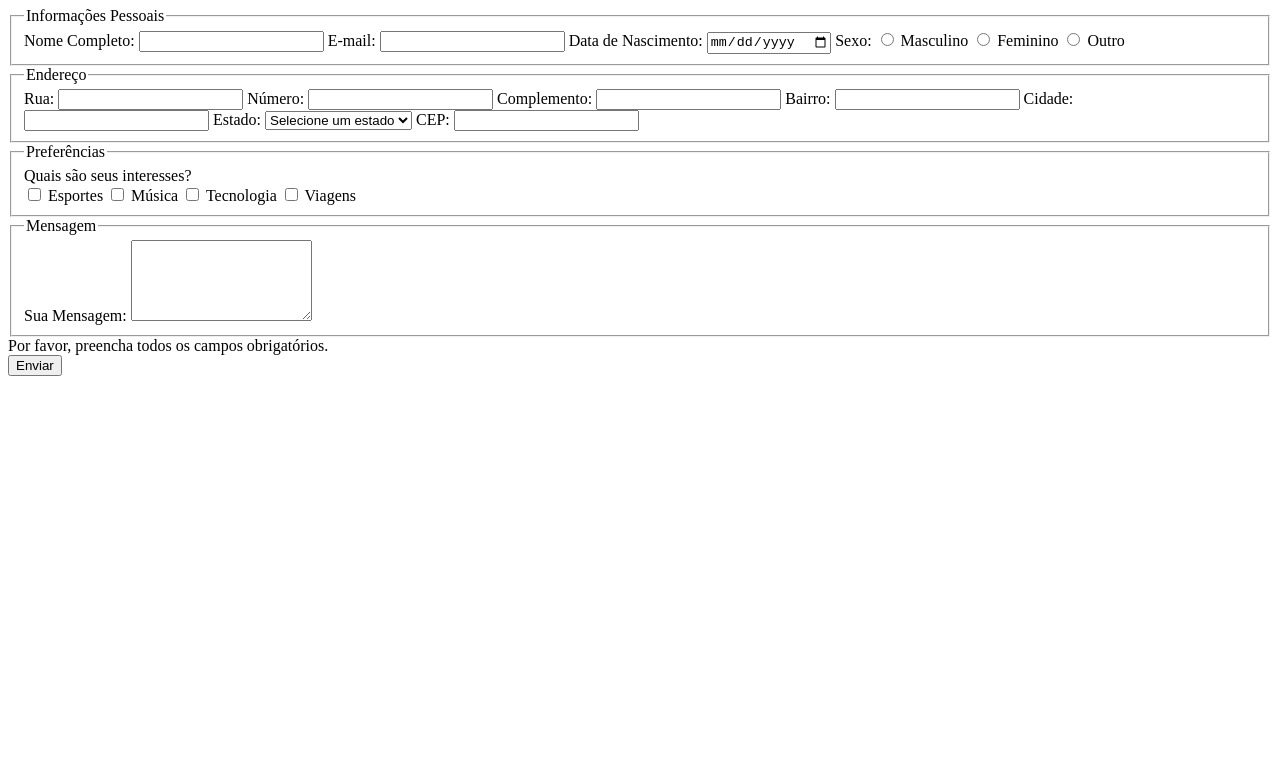
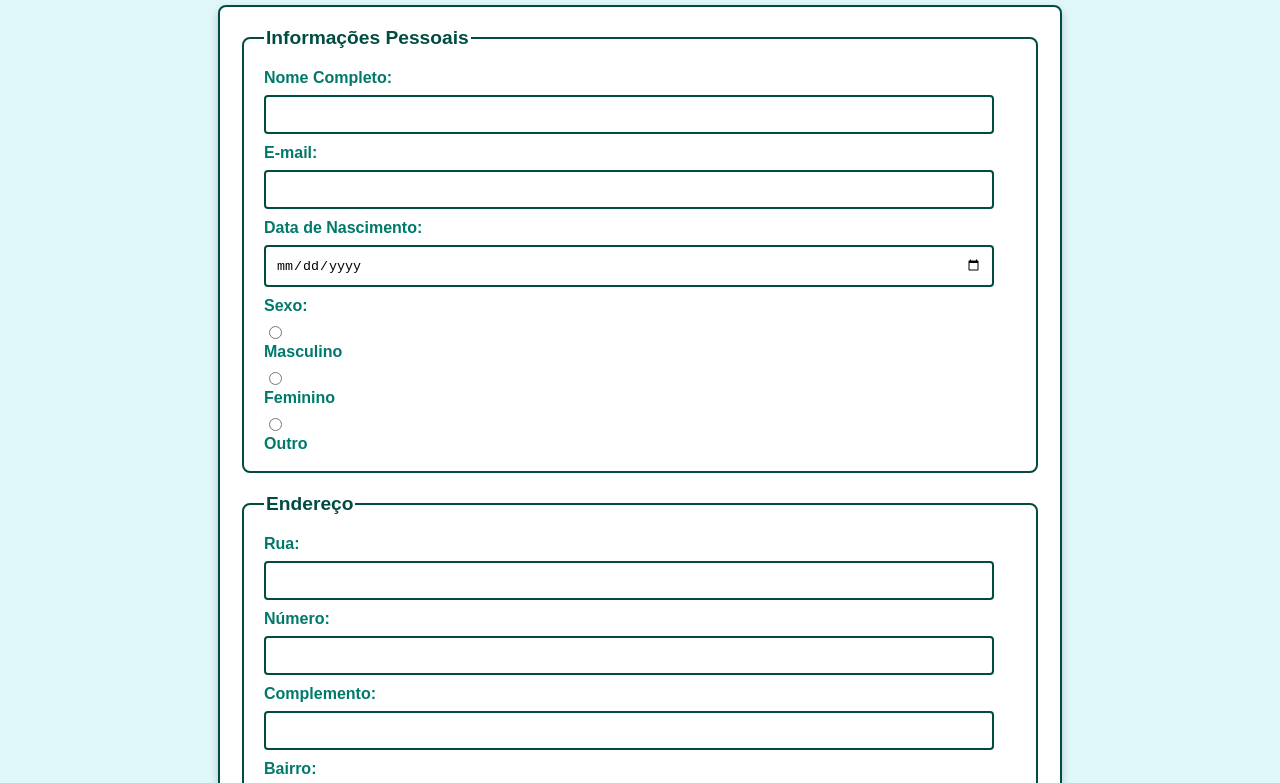
Before and after one commit to noobsuprema/formulario, a plain HTML site: page index.html in a window 1280 px wide. Shown: the part 73-856 px from the top of the page. Before the commit the page ends 800 px from the top, so only its background shows below. Drawn offline with Linux system fonts and the light colour scheme.

Commit message:
Update index.html

```diff
--- a/index.html
+++ b/index.html
@@ -3,8 +3,97 @@
 <head>
     <meta charset="UTF-8">
     <meta name="viewport" content="width=device-width, initial-scale=1.0">
-    <title>Formulário Elaborado</title>
-    <link rel="stylesheet" href="css/styles.css">
+    <title>Formulário</title>
+    <style>
+        body {
+            font-family: Arial, sans-serif;
+            margin: 0;
+            padding: 0;
+            background-color: #e0f7fa;
+        }
+
+        h1 {
+            text-align: center;
+            color: #00796b;
+            margin-top: 20px;
+        }
+
+        form {
+            max-width: 800px;
+            margin: 20px auto;
+            background: #ffffff;
+            padding: 20px;
+            border-radius: 8px;
+            box-shadow: 0 4px 8px rgba(0, 0, 0, 0.2);
+            border: 2px solid #004d40;
+        }
+
+        fieldset {
+            border: 2px solid #004d40;
+            border-radius: 8px;
+            padding: 10px 20px;
+            margin-bottom: 20px;
+        }
+
+        legend {
+            font-weight: bold;
+            margin-bottom: 10px;
+            font-size: 1.2em;
+            color: #004d40;
+        }
+
+        label {
+            display: block;
+            margin-bottom: 8px;
+            font-weight: bold;
+            color: #00796b;
+        }
+
+        input[type="text"],
+        input[type="email"],
+        input[type="date"],
+        input[type="number"],
+        select,
+        textarea {
+            width: calc(100% - 22px);
+            padding: 10px;
+            margin-bottom: 10px;
+            border: 2px solid #004d40;
+            border-radius: 4px;
+            box-sizing: border-box;
+        }
+
+        input[type="radio"],
+        input[type="checkbox"] {
+            margin-right: 5px;
+        }
+
+        .checkbox-group {
+            margin-bottom: 10px;
+        }
+
+        button {
+            background-color: #00796b;
+            color: #ffffff;
+            border: none;
+            padding: 10px 20px;
+            font-size: 16px;
+            border-radius: 4px;
+            cursor: pointer;
+            transition: background-color 0.3s;
+        }
+
+        button:hover {
+            background-color: #004d40;
+        }
+
+        .error-message {
+            color: #d32f2f;
+            font-size: 0.9em;
+            display: none;
+            margin-bottom: 10px;
+        }
+    </style>
 </head>
 <body>
     <h1>Formulário de Inscrição</h1>
@@ -56,7 +145,7 @@
             </select>
 
             <label for="cep">CEP:</label>
-            <input type="number" id="cep" name="cep" required>
+            <input type="text" id="cep" name="cep" required>
         </fieldset>
 
         <fieldset>
@@ -84,6 +173,24 @@
         <button type="submit">Enviar</button>
     </form>
 
-    <script src="js/script.js"></script>
+    <script>
+        document.getElementById('formulario').addEventListener('submit', function(event) {
+            const requiredFields = document.querySelectorAll('[required]');
+            let valid = true;
+
+            requiredFields.forEach(field => {
+                if (!field.value.trim()) {
+                    valid = false;
+                }
+            });
+
+            if (!valid) {
+                event.preventDefault();
+                document.getElementById('error-message').style.display = 'block';
+            } else {
+                document.getElementById('error-message').style.display = 'none';
+            }
+        });
+    </script>
 </body>
 </html>
```
